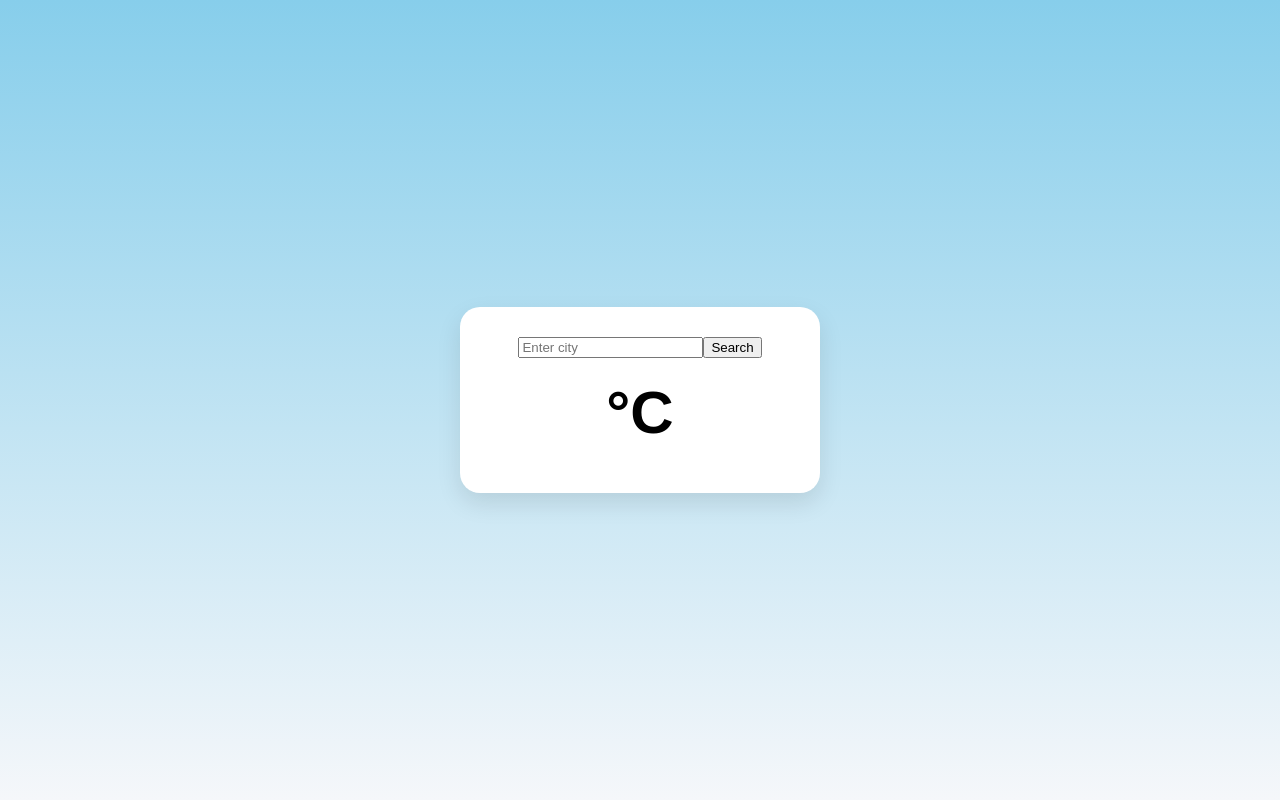
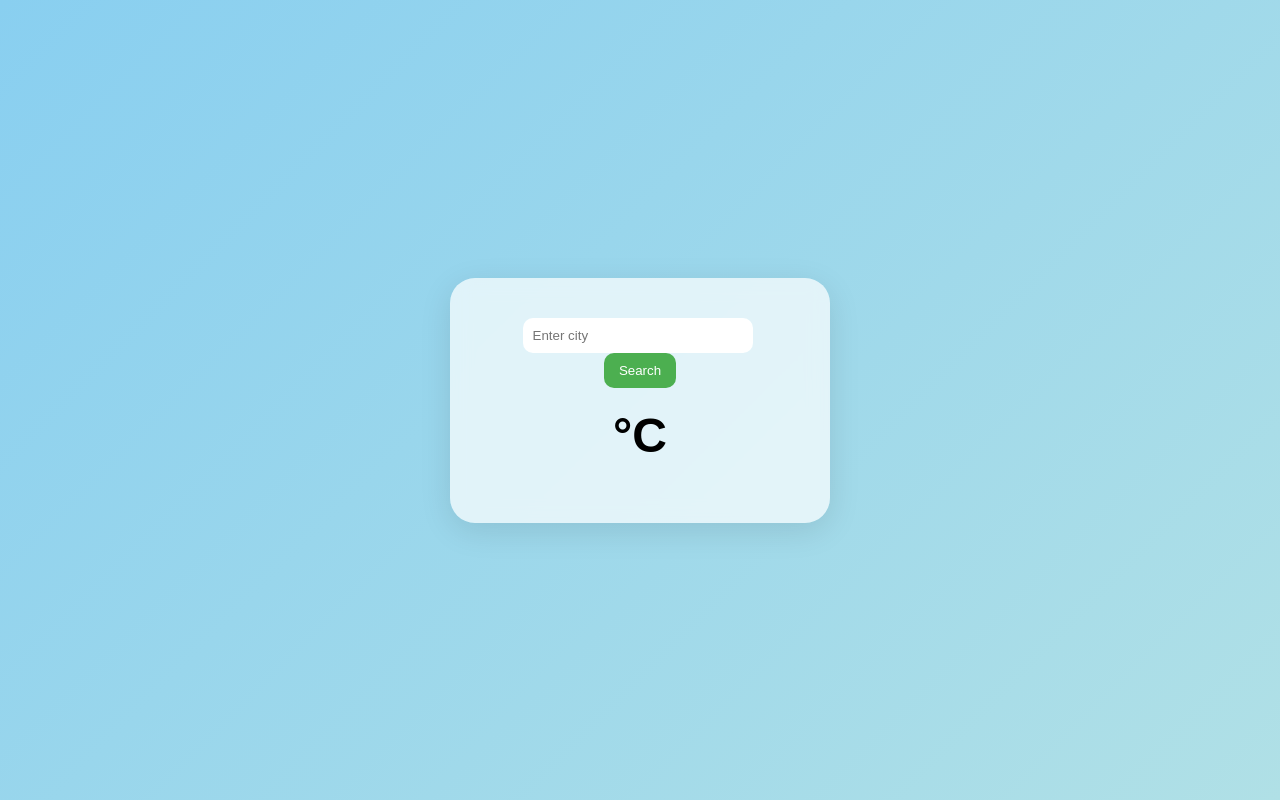
Before and after one commit to joylinmhs/Weather-App, a React (Vite) app in the folder weather-app/: page / in a window 1280 px wide. Built offline with nearby package versions, Linux system fonts and the light colour scheme.

Commit message:
Updation

```diff
--- a/weather-app/src/App.css
+++ b/weather-app/src/App.css
@@ -1,23 +1,47 @@
 body {
     margin: 0;
-    font-family: Arial, sans-serif;
-    background: linear-gradient(to bottom, #87CEEB, #f5f7fa);
+    padding: 0;
+    font-family: "Poppins", sans-serif;
+    background: linear-gradient(135deg, #89CFF0, #B0E0E6);
+    height: 100vh;
     display: flex;
     justify-content: center;
     align-items: center;
-    height: 100vh;
 }
 
 .card {
-    background: white;
-    padding: 30px;
-    border-radius: 20px;
+    background: rgba(255, 255, 255, 0.7);
+    padding: 40px;
+    border-radius: 25px;
     text-align: center;
+    backdrop-filter: blur(10px);
+    box-shadow: 0px 8px 32px rgba(0, 0, 0, 0.1);
     width: 300px;
-    box-shadow: 0 10px 25px rgba(0, 0, 0, 0.1);
 }
 
-.card h1 {
-    font-size: 60px;
-    margin: 10px 0;
+input {
+    padding: 10px;
+    border-radius: 10px;
+    border: none;
+    outline: none;
+    width: 70%;
+    margin-right: 5px;
 }
+
+button {
+    padding: 10px 15px;
+    border-radius: 10px;
+    border: none;
+    background: #4CAF50;
+    color: white;
+    cursor: pointer;
+}
+
+h1 {
+    font-size: 48px;
+    margin: 20px 0;
+}
+
+p {
+    text-transform: capitalize;
+}
--- a/weather-app/src/components/WeatherCard.jsx
+++ b/weather-app/src/components/WeatherCard.jsx
@@ -1,5 +1,4 @@
 import { useState } from "react";
-import { useEffect } from "react";
 
 function WeatherCard() {
     const [city, setCity] = useState("");
@@ -7,7 +6,7 @@ function WeatherCard() {
     const [desc, setDesc] = useState("");
 
     const getWeather = async () => {
-        const apiKey = "fccaa88344492d9b763b3d7990407095";
+        const apiKey = "19b801a505759f72b62c17a385833031";
 
         const response = await fetch(
             `https://api.openweathermap.org/data/2.5/weather?q=${city}&appid=${apiKey}&units=metric`
@@ -22,7 +21,6 @@ function WeatherCard() {
             alert("City not found or API key not active yet");
         }
     };
-
 
     return (
         <div className="card">
--- a/weather-app/src/main.jsx
+++ b/weather-app/src/main.jsx
@@ -1,6 +1,7 @@
 import { StrictMode } from 'react'
 import { createRoot } from 'react-dom/client'
 import App from './App.jsx'
+import "./App.css";
 
 createRoot(document.getElementById('root')).render(
   <StrictMode>
```
